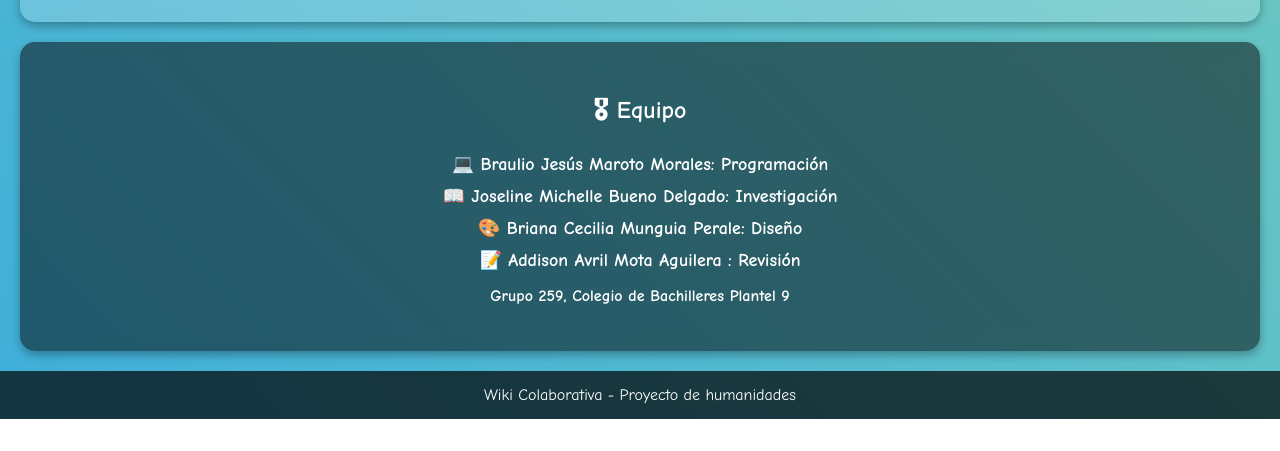
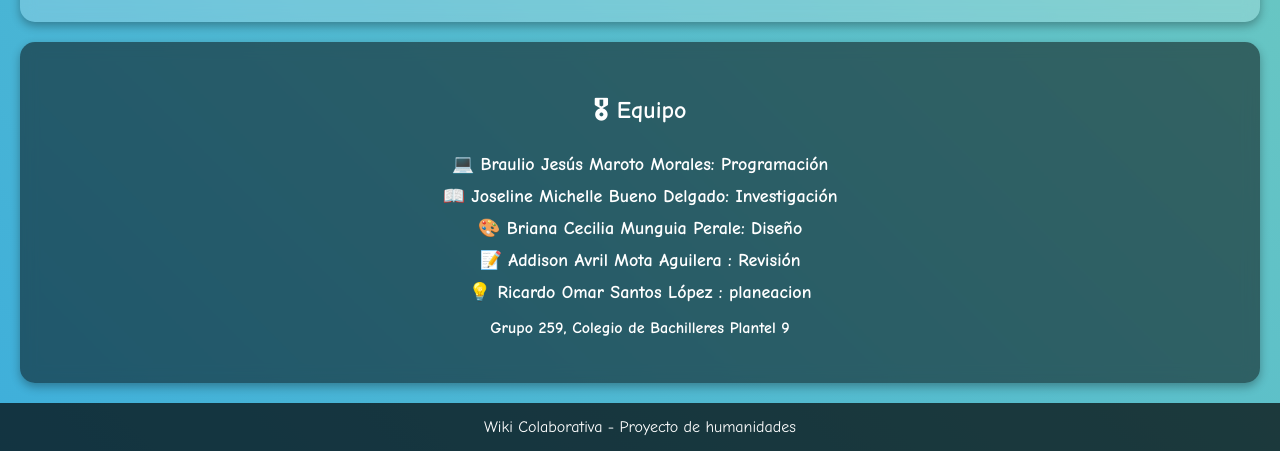
Before and after one commit to brauustudios/humanidades, a plain HTML site: page index.html in a window 1280 px wide. Shown: the part 2591-3042 px from the top of the page. Before the commit the page ends 3010 px from the top, so only its background shows below. Drawn offline with Linux system fonts and the light colour scheme.

Commit message:
Actualizar index.html

```diff
--- a/index.html
+++ b/index.html
@@ -196,6 +196,7 @@
             <li>📖 <strong>Joseline Michelle Bueno Delgado:</strong> Investigación</li>
             <li>🎨 <strong>Briana Cecilia Munguia Perale:</strong> Diseño</li>
             <li>📝 <strong>Addison Avril Mota Aguilera :</strong> Revisión</li>
+<li>💡 <strong>Ricardo Omar Santos López :</strong> planeacion</li>
         </ul>
         <p><strong>Grupo 259, Colegio de Bachilleres Plantel 9</strong></p>
     </section>
```
